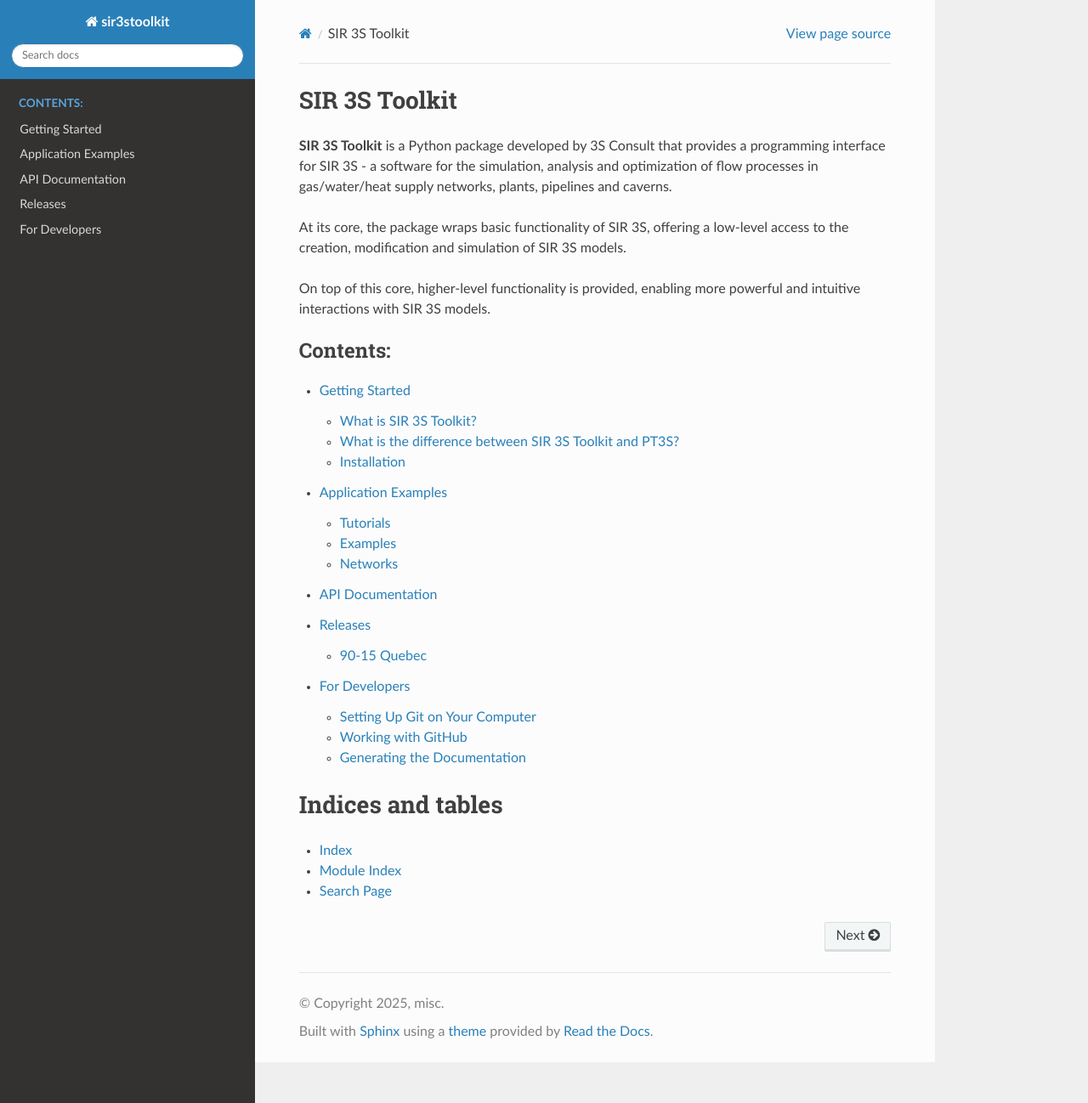
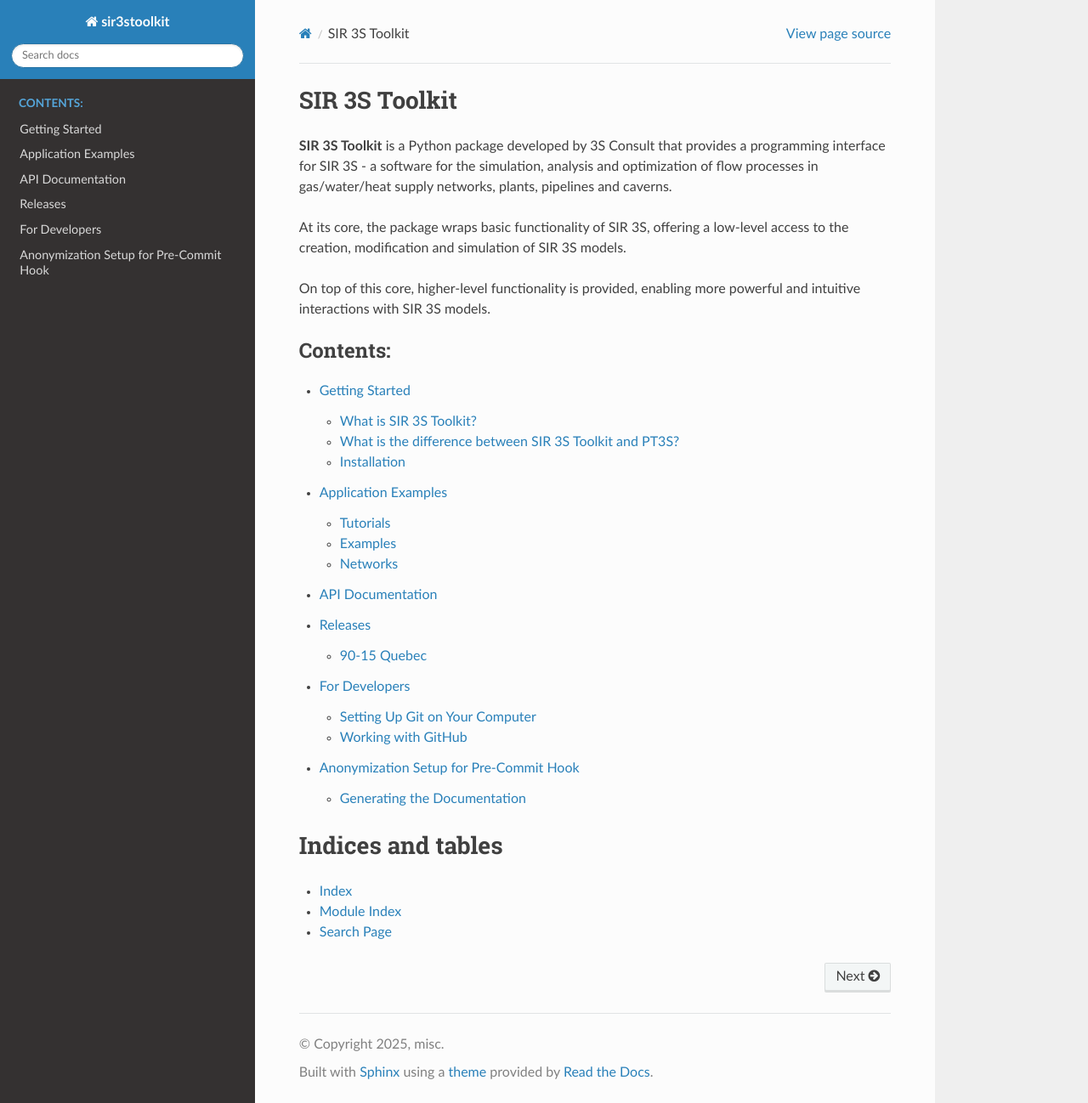
Before and after one commit to 3SConsult/sir3stoolkit, a Sphinx documentation site: the page built from docs/source/index.rst, in a window 1280 px wide and 1298 px high. Shown: the whole window at 85% size. Built offline with Sphinx 7.4.7 and the Read the Docs theme 3.1.0, drawn with Linux system fonts in a browser that asks for light colours; pages that are not in the unit, such as notebooks, are missing from menus; some of the changed lines change nothing that is shown.

Commit message:
Documentation: Anonymization

```diff
--- a/docs/source/developers.rst
+++ b/docs/source/developers.rst
@@ -206,6 +206,68 @@
      - Push to `main`
      - Builds Sphinx documentation (including API docs via `sphinx-apidoc`) and deploys it to the `gh-pages` branch using `peaceiris/actions-gh-pages`.
 
+Anonymization Setup for Pre-Commit Hook
+=======================================
+
+This guide explains how to set up the anonymization script as a Git pre-commit hook. It ensures that sensitive names in Jupyter notebooks are replaced before committing to the repository.
+
+Step 1: Locate the Pre-Commit Hook
+^^^^^^^^^^^^^^^^^^^^^^^^^^^^^^^^^^
+Navigate to the Git hooks directory of your local repository:
+
+::
+
+    <your_repo_root>/.git/hooks/
+
+You will find a file named ``pre-commit.sample``. Rename it to ``pre-commit`` (without any file extension). Other contents of the file can be deleted, if not needed by the user for other purposes:
+
+::
+
+    mv pre-commit.sample pre-commit
+
+Step 2: Edit the Pre-Commit Hook
+^^^^^^^^^^^^^^^^^^^^^^^^^^^^^^^^
+Open the ``pre-commit`` file in a text editor and replace its contents with the following:
+
+::
+
+    #!/bin/sh
+    echo "🔒 Running anonymization script..."
+    "C:/Users/<your_username>/AppData/Local/anaconda3/python.exe" docs/source/anonymize_notebooks.py
+
+    if [ $? -ne 0 ]; then
+      echo "❌ Anonymization failed. Commit aborted."
+      exit 1
+    fi
+
+Replace ``<your_username>`` with your actual Windows username or adjust the Python path to match your local installation.
+
+Step 3: Create the Names File
+^^^^^^^^^^^^^^^^^^^^^^^^^^^^^
+In the same directory as ``anonymize_notebooks.py`` (``docs/source/``), create a file named ``names_to_anonymize.txt``. Add one name per line that should be anonymized:
+
+::
+
+    Müller
+    Schmidt
+
+Step 4: Verify the Setup
+^^^^^^^^^^^^^^^^^^^^^^^^
+Make a small change in a Jupyter notebook that contains one of the names listed. Then run:
+
+::
+
+    git add .
+    git commit -m "Test anonymization"
+
+You should see output indicating that the anonymization script ran and which names were replaced.
+
+Troubleshooting
+^^^^^^^^^^^^^^^
+- If you see an error like ``Python not found``, verify that the Python path in the hook is correct.
+- Ensure that ``names_to_anonymize.txt`` exists and is in the correct directory.
+- The hook must be named ``pre-commit`` with no file extension.
+
 
 Generating the Documentation
 ----------------------------
```
